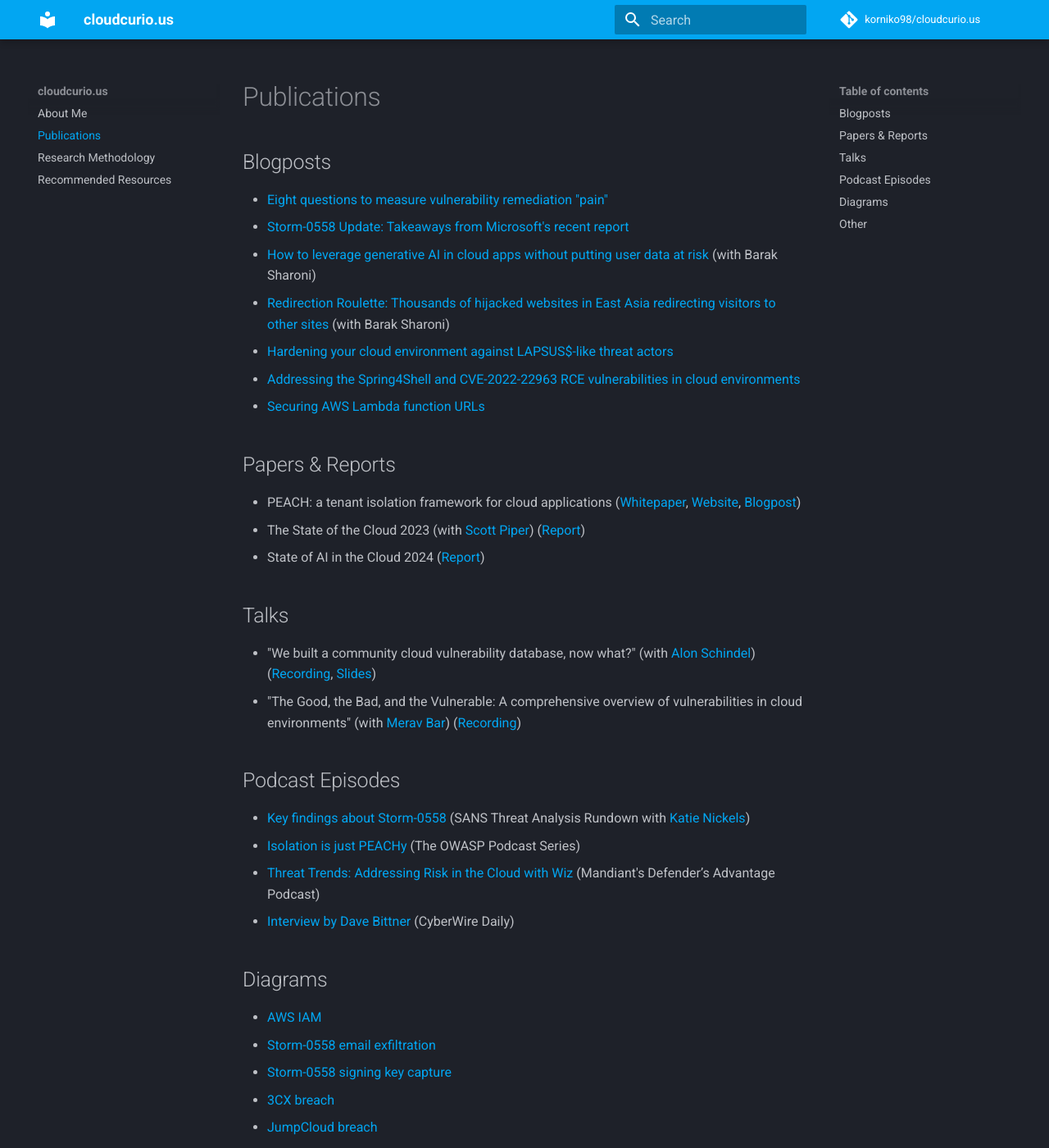
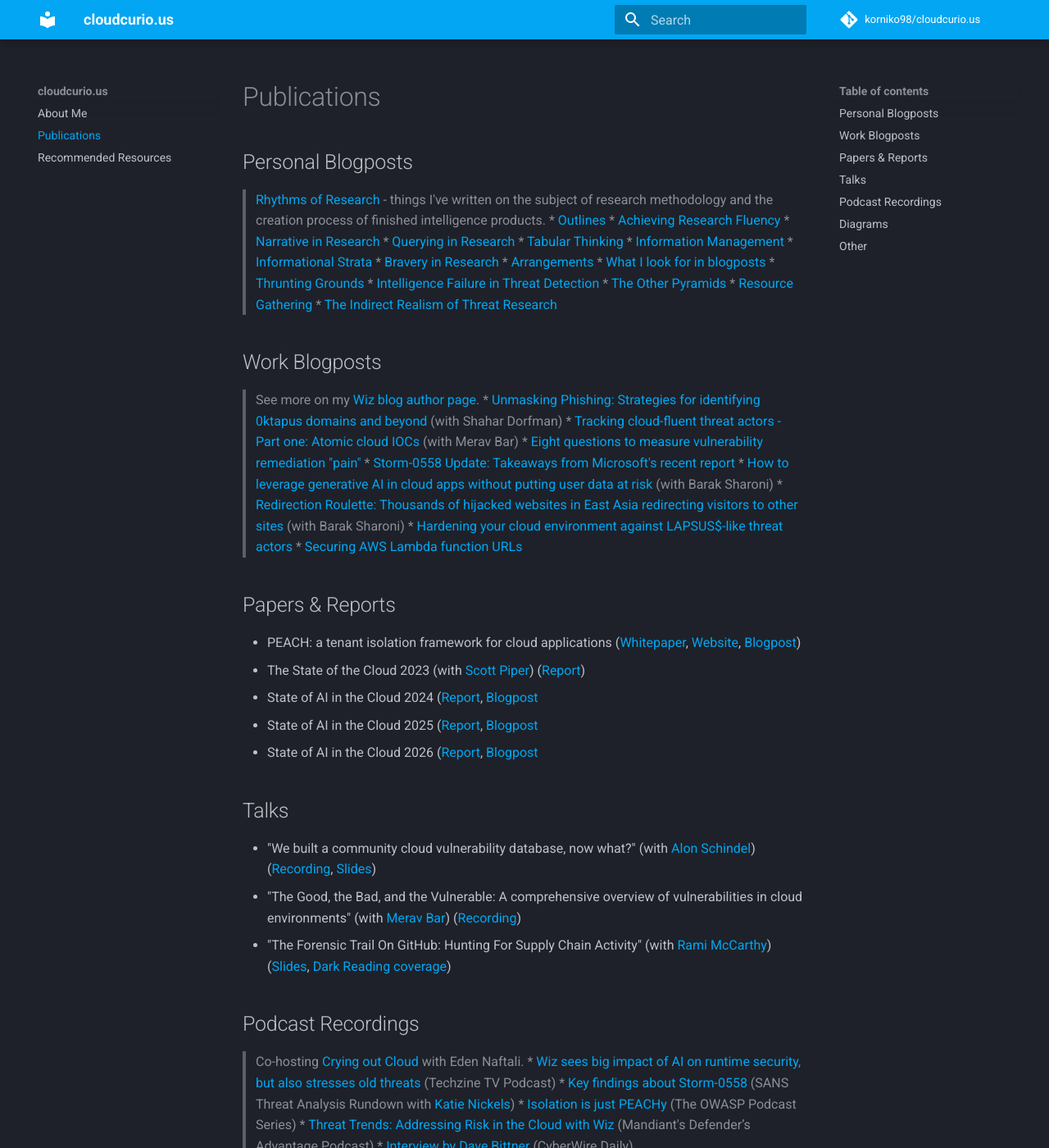
Before and after one commit to korniko98/cloudcurio.us, an MkDocs documentation site: the page built from docs/publications.md, in a window 1280 px wide and 1400 px high. Shown: the whole window at 82% size. Built offline with MkDocs 1.6.1 and Material for MkDocs 9.7.7, drawn with Linux system fonts in a browser that asks for light colours; comment, search, counter and statistics services are not loaded; some of the changed text lies outside the part shown.

Commit message:
Korniko98 patch 4 (#5)
* Revise personal and work projects sections

Updated the description and formatting of personal and work projects sections.

* Update publications.md

* Delete docs/research.md

* Update publications.md

```diff
--- a/docs/publications.md
+++ b/docs/publications.md
@@ -1,44 +1,74 @@
 # Publications
 
-## Blogposts
+## Personal Blogposts
+> [Rhythms of Research](https://amitaico.substack.com/) - things I've written on the subject of research methodology and the creation process of finished intelligence products.
+* [Outlines](https://amitaico.substack.com/p/outlines)
+* [Achieving Research Fluency](https://amitaico.substack.com/p/achieving-research-fluency)
+* [Narrative in Research](https://amitaico.substack.com/p/narrative-in-research)
+* [Querying in Research](https://amitaico.substack.com/p/querying-in-research)
+* [Tabular Thinking](https://amitaico.substack.com/p/tabular-thinking)
+* [Information Management](https://amitaico.substack.com/p/information-management)
+* [Informational Strata](https://amitaico.substack.com/p/informational-strata)
+* [Bravery in Research](https://amitaico.substack.com/p/bravery-in-research)
+* [Arrangements](https://amitaico.substack.com/p/arrangements)
+* [What I look for in blogposts](https://amitaico.substack.com/p/what-i-look-for-in-blogposts)
+* [Thrunting Grounds](https://amitaico.substack.com/p/thrunting-grounds)
+* [Intelligence Failure in Threat Detection](https://amitaico.substack.com/p/intelligence-failure-in-threat-detection)
+* [The Other Pyramids](https://amitaico.substack.com/p/the-other-pyramids)
+* [Resource Gathering](https://amitaico.substack.com/p/resource-gathering)
+* [The Indirect Realism of Threat Research](https://amitaico.substack.com/p/the-indirect-realism-of-threat-research)
+
+## Work Blogposts
+> See more on my [Wiz blog author page](https://www.wiz.io/authors/amitaico).
+* [Unmasking Phishing: Strategies for identifying 0ktapus domains and beyond](https://www.wiz.io/blog/unmasking-phishing-strategies-for-identifying-0ktapus-domains) (with Shahar Dorfman)
+* [Tracking cloud-fluent threat actors - Part one: Atomic cloud IOCs](https://www.wiz.io/blog/mastering-cloud-specific-indicators-of-compromise-iocs) (with Merav Bar)
 * [Eight questions to measure vulnerability remediation "pain"](https://www.wiz.io/blog/eight-questions-to-measure-vulnerability-remediation-pain)
 * [Storm-0558 Update: Takeaways from Microsoft's recent report](https://www.wiz.io/blog/key-takeaways-from-microsofts-latest-storm-0558-report)
 * [How to leverage generative AI in cloud apps without putting user data at risk](https://www.wiz.io/blog/genai-tenant-isolation) (with Barak Sharoni)
 * [Redirection Roulette: Thousands of hijacked websites in East Asia redirecting visitors to other sites](https://www.wiz.io/blog/redirection-roulette) (with Barak Sharoni)
 * [Hardening your cloud environment against LAPSUS$-like threat actors](https://www.wiz.io/blog/hardening-your-cloud-environment-against-lapsus-like-threat-actor)
-* [Addressing the Spring4Shell and CVE-2022-22963 RCE vulnerabilities in cloud environments](https://www.wiz.io/blog/addressing-recent-spring4shell-and-cve-2022-22963-rce-vulnerabilities-with-wiz)
 * [Securing AWS Lambda function URLs](https://www.wiz.io/blog/securing-aws-lambda-function-urls)
 
 ## Papers & Reports
 * PEACH: a tenant isolation framework for cloud applications ([Whitepaper](https://www.datocms-assets.com/75231/1671033753-peach_whitepaper_ver1-1.pdf), [Website](https://peach.wiz.io/), [Blogpost](https://www.wiz.io/blog/introducing-peach-a-tenant-isolation-framework-for-cloud-applications))
 * The State of the Cloud 2023 (with [Scott Piper](https://twitter.com/0xdabbad00)) ([Report](https://www.wiz.io/blog/the-top-cloud-security-threats-to-be-aware-of-in-2023))
-* State of AI in the Cloud 2024 ([Report](https://www.wiz.io/blog/key-findings-from-the-state-of-ai-in-the-cloud-report-2024))
+* State of AI in the Cloud 2024 ([Report](https://www.wiz.io/blog/key-findings-from-the-state-of-ai-in-the-cloud-report-2024), [Blogpost](https://www.wiz.io/blog/key-findings-from-the-state-of-ai-in-the-cloud-report-2024)
+* State of AI in the Cloud 2025 ([Report](https://www.wiz.io/reports/the-state-of-ai-in-the-cloud-2025), [Blogpost](https://www.wiz.io/blog/state-of-cloud-ai-report-takeaways)
+* State of AI in the Cloud 2026 ([Report](https://www.wiz.io/reports/state-of-ai-in-the-cloud-2026), [Blogpost](https://www.wiz.io/blog/state-of-ai-in-cloud-2026-recap)
 
 ## Talks
 * "We built a community cloud vulnerability database, now what?" (with [Alon Schindel](https://twitter.com/41thexplorer)) ([Recording](https://youtu.be/KwDo6KG76_c), [Slides](https://pretalx.com/media/fwd-cloudsec-2022/submissions/YJBJPK/resources/cloudvulndb_fwd_jLR2QM9.pdf))
 * "The Good, the Bad, and the Vulnerable: A comprehensive overview of vulnerabilities in cloud environments" (with [Merav Bar](https://twitter.com/merav_br)) ([Recording](https://youtu.be/KwDo6KG76_c))
+* "The Forensic Trail On GitHub: Hunting For Supply Chain Activity" (with [Rami McCarthy](https://ramimac.me/)) ([Slides](https://i.blackhat.com/BH-EU-25/eu-25-McCarthy-Forensic-Trail-GitHub.pdf), [Dark Reading coverage](https://www.darkreading.com/application-security/supply-chain-attacks-targeting-github-actions-increased-in-2025))
 
-## Podcast Episodes
+## Podcast Recordings
+> Co-hosting [Crying out Cloud](https://www.wiz.io/crying-out-cloud) with Eden Naftali.
+* [Wiz sees big impact of AI on runtime security, but also stresses old threats](https://podcast.techzine.eu/2359097/episodes/18814085-wiz-sees-big-impact-of-ai-on-runtime-security-but-also-stresses-old-threats) (Techzine TV Podcast)
 * [Key findings about Storm-0558](https://www.youtube.com/watch?v=khywfhJv4H8) (SANS Threat Analysis Rundown with [Katie Nickels](https://twitter.com/likethecoins))
 * [Isolation is just PEACHy](https://soundcloud.com/owasp-podcast/2023-02-isolation-is-just-peachy) (The OWASP Podcast Series)
 * [Threat Trends: Addressing Risk in the Cloud with Wiz](https://www.mandiant.com/resources/podcasts/threat-trends-risk-cloud-wiz) (Mandiant's Defender’s Advantage Podcast)
 * [Interview by Dave Bittner](https://thecyberwire.com/podcasts/daily-podcast/2018/notes) (CyberWire Daily)
 
 ## Diagrams
-* [AWS IAM](https://twitter.com/AmitaiCo/status/1504907093286998026/photo/1)
+* [How do open-source supply chain attacks happen, and when should I worry?](https://x.com/AmitaiCo/status/1950896924401209666/photo/1)
 * [Storm-0558 email exfiltration](https://twitter.com/AmitaiCo/status/1680955485468385281/photo/1)
 * [Storm-0558 signing key capture](https://twitter.com/AmitaiCo/status/1699882148033970542/photo/1)
+* [Midnight Blizzard Exchange Online Exfiltration Campaign](https://x.com/AmitaiCo/status/1807343687954735203/photo/1)
 * [3CX breach](https://twitter.com/AmitaiCo/status/1650118046915108865/photo/1)
 * [JumpCloud breach](https://twitter.com/AmitaiCo/status/1681923359771181056/photo/1)
-* [Oktapus / ScatterSwine activity overview](https://twitter.com/AmitaiCo/status/1563952802040274945/photo/1)
+* [Oktapus / ScatterSwine activity overview](https://twitter.com/AmitaiCo/status/1563952802040274945/photo/1) (featured in [Krebs on Security](https://krebsonsecurity.com/2024/01/fla-man-charged-in-sim-swapping-spree-is-key-suspect-in-hacker-groups-oktapus-scattered-spider/))
 * [CircleCI breach](https://twitter.com/AmitaiCo/status/1620134268885434370/photo/1)
 * [LastPass breach](https://twitter.com/AmitaiCo/status/1635317270296793091/photo/1)
 * [Fast Company breach](https://twitter.com/AmitaiCo/status/1580555346535669761/photo/1)
 * [Heroku / Travis CI / GitHub / npm breach](https://twitter.com/AmitaiCo/status/1531335680051269635/photo/1)
+* [TraderTraitor Bybit / SafeWallet breach](https://x.com/AmitaiCo/status/1897997686785081764/photo/1)
+* [Polyfill / Funnul campaign](https://x.com/AmitaiCo/status/1807343687954735203/photo/1)
 * [Vulnerability assessment using CPE](https://twitter.com/AmitaiCo/status/1529063489452625920/photo/1)
+* [AWS IAM](https://twitter.com/AmitaiCo/status/1504907093286998026/photo/1)
 * [Spring4Shell (CVE-2022-22965)](https://twitter.com/AmitaiCo/status/1512288768602120194/photo/1)
 * [OpenSSL vulnerabilities (CVE-2022-3786, CVE-2022-3602)](https://twitter.com/AmitaiCo/status/1587450244195045376/photo/1)
 * [OpenSSH vulnerability (CVE-2023-38408)](https://twitter.com/AmitaiCo/status/1686723523966808064/photo/1)
 
 ## Other
+* [Train Your Team for Cloud Puppy Videos](https://www.wiz.io/courses/kubernetes-security/welcome-to-kubernetes-security)
 * [Guided Vulnerability Meditation](https://www.youtube.com/watch?v=9XHURa1ORgA) ([CISOasis](https://www.cisoasis.com/))
```
Also changed, not shown: docs/index.md (+5 -3 lines), docs/research.md (deleted, +0 -17 lines).
